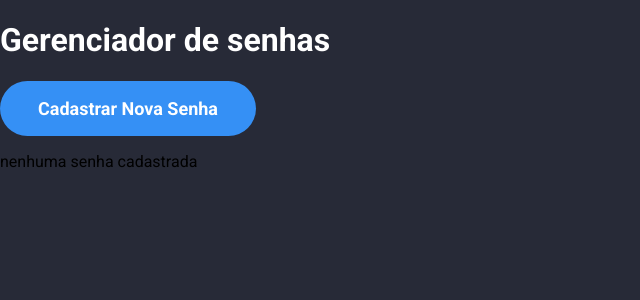
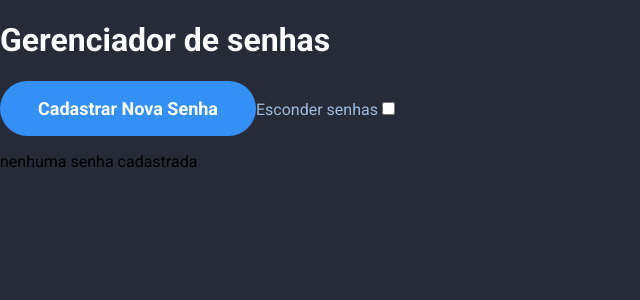
Before and after one commit to JotaDD/password-manager, a React (Vite) app: page / in a window 1280 px wide. Shown: the top 300 px of the page, without its empty margins (0-640 px from the left). Built offline with nearby package versions, Linux system fonts and the light colour scheme.

Commit message:
Requisito 8 e 9 Finalizado

```diff
--- a/src/App.tsx
+++ b/src/App.tsx
@@ -7,6 +7,7 @@ import Title from './components/Title';
 import Card from './components/Card';
 import { DataType, DataTypeWithId } from './types/types';
 import { regexV, validateNonEmptyRegex } from './types/regex';
+import Input from './components/Input';
 
 const initialState = {
   name: '',
@@ -42,6 +43,7 @@ function App() {
   const [isValid, setIsValid] = useState(false);
   const [passwordList, setPasswordList] = useState<DataTypeWithId[]>([]);
   const [inputValues, setInputValues] = useState<DataType>(initialState);
+  const [hidePassword, setHidePassword] = useState<boolean>(false);
   const { password } = inputValues;
 
   const handleClick = () => {
@@ -79,8 +81,9 @@ function App() {
     }
   };
 
-  const handleChange = (event: React.ChangeEvent<HTMLInputElement>) => {
+  const handleChange = (event: React.ChangeEvent<HTMLInputElement >) => {
     const { value, id } = event.target;
+
     setInputValues(
       {
         ...inputValues,
@@ -88,6 +91,9 @@ function App() {
       },
     );
     checkIfIsAllValid();
+  };
+  const handlePassword = () => {
+    setHidePassword(!hidePassword);
   };
 
   const handleDelete = (itemId:string) => {
@@ -114,9 +120,20 @@ function App() {
               handleClick={ handleClick }
           />
       }
+      <Input
+        id="hidePassword"
+        label="Esconder senhas"
+        type="checkbox"
+        checked={ hidePassword }
+        handleChange={ handlePassword }
+      />
       {
         passwordList.length > 0
-          ? <Card handleDelete={ handleDelete } passwordList={ passwordList } />
+          ? <Card
+              handleDelete={ handleDelete }
+              hidePassword={ hidePassword }
+              passwordList={ passwordList }
+          />
           : <p>nenhuma senha cadastrada</p>
       }
     </div>
--- a/src/components/Button.tsx
+++ b/src/components/Button.tsx
@@ -5,7 +5,7 @@ type ButtonProps = {
   text: string;
   disabled?: boolean;
   className?: string;
-  handleClick?: () => void;
+  handleClick?: (event:React.MouseEvent) => void
 };
 
 function Button({ text,
--- a/src/components/Card.tsx
+++ b/src/components/Card.tsx
@@ -4,29 +4,30 @@ import './Card.css';
 
 type CardProps = {
   handleDelete: (itemId:string)=> void;
+  hidePassword?: boolean
   passwordList: DataTypeWithId[];
 };
 
-function Card({ passwordList, handleDelete }: CardProps) {
+function Card({ passwordList, handleDelete, hidePassword = false }: CardProps) {
   return (
     <div>
       {
         // .sort((a: DataTypeWithId, b: DataTypeWithId) => b.id.localeCompare(a.id))
         passwordList
           .map((item: DataTypeWithId) => {
-            console.log(typeof item.id);
             return (
               <div className="card" key={ item.id }>
                 <p>
                   <a href={ item.url }>{ item.name }</a>
                   <br />
-                  <span>{item.id }</span>
                   <span>login:</span>
                   <span>{ item.login }</span>
                 </p>
                 <p>
                   <span>senha:</span>
-                  <span>{ item.password }</span>
+                  { !hidePassword
+                    ? <span>{ item.password }</span>
+                    : <span>******</span>}
                 </p>
                 <Button
                   dataTestId="remove-btn"
--- a/src/components/Form.tsx
+++ b/src/components/Form.tsx
@@ -1,4 +1,4 @@
-import { ChangeEvent } from 'react';
+import { ChangeEvent, useState } from 'react';
 import Button from './Button';
 import Input from './Input';
 import ValidationDisplay from './ValidationDisplay';
@@ -19,6 +19,12 @@ type FormProps = {
 function Form(props: FormProps) {
   const { handleClick, handleSubmit, inputValues, handleChange, isValid } = props;
   const { name, login, password, url } = inputValues;
+  const [showPassword, setShowPassword] = useState<boolean>(false);
+
+  const handlePassword = (event:React.MouseEvent) => {
+    event.preventDefault();
+    setShowPassword(!showPassword);
+  };
 
   const validate = (
     regex: RegExp,
@@ -46,8 +52,13 @@ function Form(props: FormProps) {
           value={ password }
           handleChange={ (event) => handleChange(event) }
           label="Senha"
-          type="password"
+          type={ !showPassword ? 'password' : 'text' }
           id="password"
+        />
+        <Button
+          dataTestId="show-hide-form-password"
+          text="Mostrar Senha"
+          handleClick={ (event) => handlePassword(event) }
         />
         <Input
           value={ url }
--- a/src/components/Input.tsx
+++ b/src/components/Input.tsx
@@ -5,16 +5,26 @@ type InputProps = {
   id: string;
   label: string;
   type: string;
-  value: string
-  handleChange: (event: ChangeEvent<HTMLInputElement>)=> void
+  value?: string;
+  checked?: boolean;
+  handleChange: (event: ChangeEvent<HTMLInputElement>) => void;
 };
 
-function Input({ id, type, label, value, handleChange, ...props }: InputProps) {
+function Input({
+  id,
+  type,
+  label,
+  value = undefined,
+  checked = undefined,
+  handleChange,
+  ...props
+}: InputProps) {
   return (
     <label htmlFor={ id }>
       { label }
       <input
         value={ value }
+        checked={ checked }
         onChange={ handleChange }
         id={ id }
         type={ type }
```
